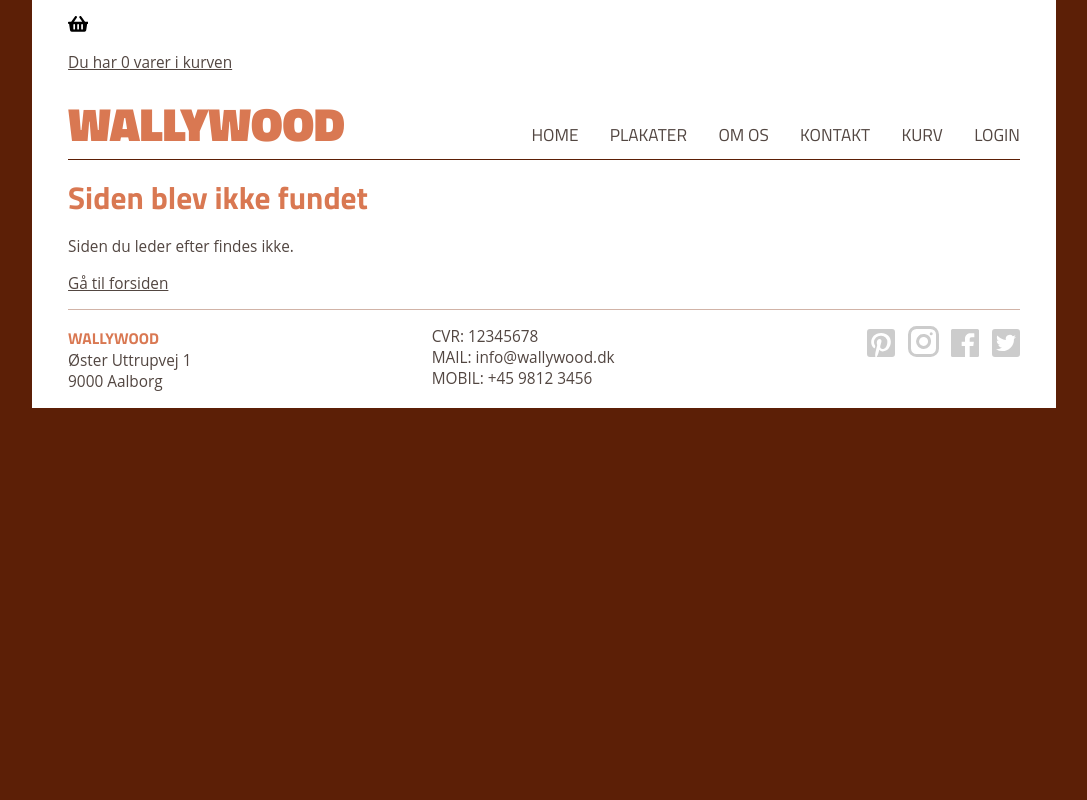
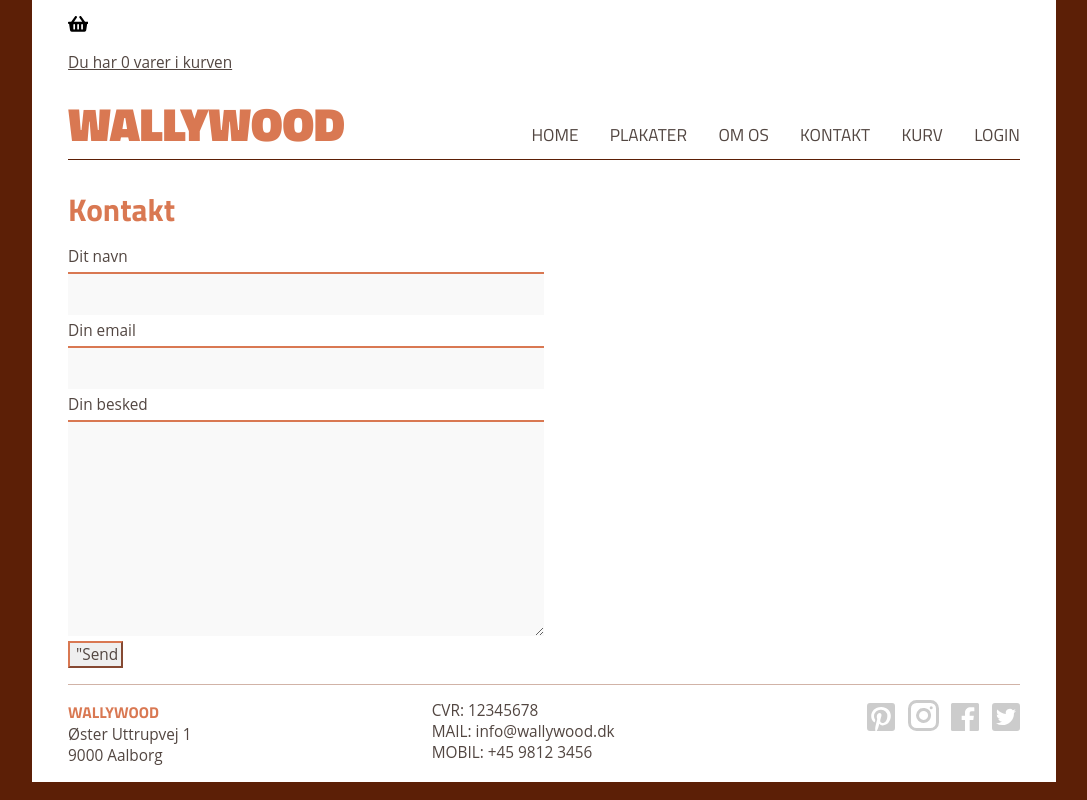
Before and after one commit to Senu14/wallywood_Frontend, a React (Create React App) app: page /kontakt in a window 1280 px wide. Shown: the whole page, without its empty margins (96-1183 px from the left). Built offline with nearby package versions, Linux system fonts and the light colour scheme.

Commit message:
Changs on pages

```diff
--- a/package.json
+++ b/package.json
@@ -12,6 +12,7 @@
     "axios": "^1.3.0",
     "react": "^18.2.0",
     "react-dom": "^18.2.0",
+    "react-paginate": "^8.1.4",
     "react-router-dom": "^6.8.0",
     "react-scripts": "5.0.1",
     "sass": "^1.57.1",
--- a/src/Components/App/AppRouter/AppRouter.jsx
+++ b/src/Components/App/AppRouter/AppRouter.jsx
@@ -4,19 +4,23 @@ import{ Cart } from '../Cart/Cart';
 import Home from '../../Pages/Home/Home';
 import Login from '../../Pages/Login/Login';
 import Notfound from '../../Pages/NotFound/Notfound';
-
+import Omos from '../../Pages/Omos/Omos';
 import { PosterList } from '../../Pages/Posters/PosterList'
 import  PosterDetails  from '../../Pages/Posters/PosterDetails'
+import Kontakt from '../../Pages/Kontakt/Kontakt';
 const AppRouter = () => {
 	return (
 		<Routes>
 			<Route index element={<Home />} />
 			<Route path="/posters" element={<Posters />}>
+				<Route path="" exact element={<PosterList />} />
 				<Route path=":genre" element={<PosterList />} />
 				<Route path=":genre/:poster" element={<PosterDetails />} />
 			</Route>
 			<Route path="/cart" element={<Cart />} />
 			<Route path="/login" element={<Login />} />
+			<Route path ="/omos" element={<Omos/>} />
+			<Route path="/kontakt" element={<Kontakt/>}/>
 			<Route path="*" element={<Notfound />} />
 		</Routes>
 	);
--- a/src/Components/Pages/Home/Home.jsx
+++ b/src/Components/Pages/Home/Home.jsx
@@ -1,20 +1,38 @@
 import { ContentWrapper } from '../../App/Elements/ContentWrapper/contentWrapper'
 import SlideWrapper from "../../App/Elements/SlideWrapper/SlideWrapper"
 import { useAuth } from "../../App/Providers/AuthProvider"
+import { useState, useEffect } from 'react'
+import axios from 'axios'
 
 const Home = () => {
 	const { loginData } = useAuth()
-	console.log(loginData)
+	// const [ data, setData ]= useState ([])
+	// //  console.log(data)
+	// useEffect(() => {
+	// 	const getData = async () => {
+	// const genre = "action"
+	// 	  const endpoint = `http://localhost:4000/poster/details/1452`
+	// 	  const result = await axios.get(endpoint)
+	// 	  // console.log(result.data);
+	// 	  setData(result.data)
+	// 	  console.log(data);
+	// 	}
+	// 	getData()
+	//    }, [])
+
+
 
   return (
 	<>
 		<SlideWrapper />
 		<ContentWrapper
 		title="Velkommen"
+
 		description="Her finder du nye og gamle film plakater"
 		subtitle="Alt i filmplakater">
 			Lorem ipsum dolor sit amet consectetur adipisicing elit. Quas, necessitatibus dicta, neque dignissimos odio fugiat enim fuga temporibus soluta recusandae itaque illo vitae, totam dolore distinctio praesentium accusantium. Maxime, aspernatur.
 			<p>{loginData ? 'Du er logget ind' : 'Du er IKKE logget ind'}</p>
+			<p>Hello</p>
 		</ContentWrapper>
 	</>
   )
--- a/src/Components/Pages/Kontakt/Kontakt.jsx
+++ b/src/Components/Pages/Kontakt/Kontakt.jsx
@@ -1,10 +1,24 @@
+import { FormComponantstyle } from "../../Styled/FormComponant.style";
+import { ContentWrapper } from "../../App/Elements/ContentWrapper/contentWrapper";
+const Kontakt = () => {
+  const formSubmitHandler= ()=> {
 
-const Kontakt = () => {
+  }
   return (
-          <div>
+    <ContentWrapper>
+          <FormComponantstyle>
                 <h1>Kontakt</h1>
-
-          </div>
+                <form action="" onSubmit={formSubmitHandler}>
+                  <label htmlFor="name">Dit navn</label>
+                  <input type="text"  />
+                  <label htmlFor="name">Din email</label>
+                  <input type="email" />
+                  <label htmlFor="name">Din besked</label>
+                  <textarea name="text" id="" cols="30" rows="10"/>
+                  <button type="submit">"Send</button>
+                </form>
+          </FormComponantstyle>
+          </ContentWrapper>
   );
 }
 
--- a/src/Components/Pages/Login/Login.jsx
+++ b/src/Components/Pages/Login/Login.jsx
@@ -1,6 +1,7 @@
 import axios from "axios"
 import { ContentWrapper } from "../../App/Elements/ContentWrapper/contentWrapper"
 import { useAuth } from "../../App/Providers/AuthProvider"
+import { FormComponantstyle } from "../../Styled/FormComponant.style"
 
 const Login = () => {
   const { loginData, setLoginData } = useAuth()
@@ -32,6 +33,7 @@ const Login = () => {
 
   return (
     <ContentWrapper title="Login">
+      <FormComponantstyle>
       {!loginData ? (
         <form method="POST">
           <div>
@@ -54,6 +56,7 @@ const Login = () => {
 			<button onClick={() => Logout()}>Log ud</button>
 		</div>
       )}
+      </FormComponantstyle>
     </ContentWrapper>
   )
 }
--- a/src/Components/Pages/Posters/PosterDetails.jsx
+++ b/src/Components/Pages/Posters/PosterDetails.jsx
@@ -6,20 +6,22 @@ import { PosterDetailsStyle } from "./PosterDetails.style"
 export const PosterDetails = () => {
   const [ data, setData ] = useState([])
   const { poster } = useParams();
+  console.log(poster);
 
-  useEffect(() => {
-    const getData = async () => {
-      const result = await axios.get(`http://localhost:4000/poster/details/${poster}`)
-      setData(result.data);
-    }
-    getData()
-  }, [poster]);
+  // useEffect(() => {
+  //   const getData = async () => {
+  //     const result = await axios.get(`http://localhost:4000/poster/details/${poster}`)
+  //     setData(result.data);
+  //   }
+  //   getData()
+  // }, [poster]);
 
   return (
     <PosterDetailsStyle>
       <div>
         <figure>
           <img src={data.image} alt={data.name} />
+          {/* console.log(data.image); */}
         </figure>
       </div>
       <div>
--- a/src/Components/Pages/Posters/PosterList.jsx
+++ b/src/Components/Pages/Posters/PosterList.jsx
@@ -7,12 +7,19 @@ import AddToCartButton from "../Cart/AddToCartButton"
 export const PosterList = () => {
   const [data, setData] = useState([])
   const { genre } = useParams()
+  console.log(genre);
 
   useEffect(() => {
     const getData = async () => {
-      const endpoint = `http://localhost:4000/poster/list/${genre}`
+      let endpoint
+
+      if (genre) {endpoint = `http://localhost:4000/poster/list/${genre}`
+    }else{
+      endpoint= `http://localhost:4000/poster/list`
+    }
+
       const result = await axios.get(endpoint)
-      console.log(result.data);
+      // console.log(result.data);
       setData(result.data)
     }
     getData()
@@ -26,7 +33,7 @@ export const PosterList = () => {
             <div key={poster.id}>
               <figure>
                 <Link to={`/posters/details/${poster.slug}`}>
-                  <img src={poster.image} alt="" />
+                <img src={poster.image} alt="" />
                 </Link>
               </figure>
               <p>
--- a/src/Components/Pages/Posters/PosterNav.jsx
+++ b/src/Components/Pages/Posters/PosterNav.jsx
@@ -2,13 +2,15 @@ import { useEffect, useState } from "react"
 import axios from "axios"
 import { Link } from "react-router-dom";
 import { PosterNavsStyle } from "./PosterNav.style";
+import ReactPaginate from "react-paginate";
 
 export const PosterNav = () => {
   const [ data, setData ] = useState([])
 
   useEffect(() => {
     const getData = async () => {
-      const result = await axios.get('http://localhost:4000/genre')
+      const result = await axios.get('http://localhost:4000/genre?sortkey=title') //sorting by title (?sortkey=title)
+
       setData(result.data);
     }
     getData()
--- a/src/Components/Pages/Posters/Posters.jsx
+++ b/src/Components/Pages/Posters/Posters.jsx
@@ -2,6 +2,8 @@ import { ContentWrapper } from "../../App/Elements/ContentWrapper/contentWrapper
 import { PostersStyle } from './Posters.style'
 import { PosterNav } from './PosterNav'
 import { Outlet } from "react-router-dom"
+
+import { PosterList } from "./PosterList"
 
 export const Posters = () => {
   return (
--- /dev/null
+++ b/src/Components/Styled/FormComponant.style.js
@@ -0,0 +1,34 @@
+import styled from "styled-components";
+
+export const FormComponantstyle= styled.section`
+ display: flex;
+ flex-direction:column;
+ form{
+
+     display: flex;
+     flex-direction: column;
+     gap: 5px;
+     width: 50%;
+ }
+ input{
+     background:#f9f9f9;
+     padding: 10px;
+     border: none;
+     border-top-color: ${props => props.theme.colors.secondary};
+     border-top-width: 2px;
+     border-top-style: solid;
+ }
+ textarea{
+     background:#f9f9f9;
+     border: none;
+     border-top-color: ${props => props.theme.colors.secondary};
+     border-top-width: 2px;
+     border-top-style: solid;
+
+ }
+ button{
+     width: 55px;
+     border-color:${props => props.theme.colors.secondary};
+
+ }
+`
```
Also changed, not shown: 1 other file (tests, documents, lock files or other folders).
